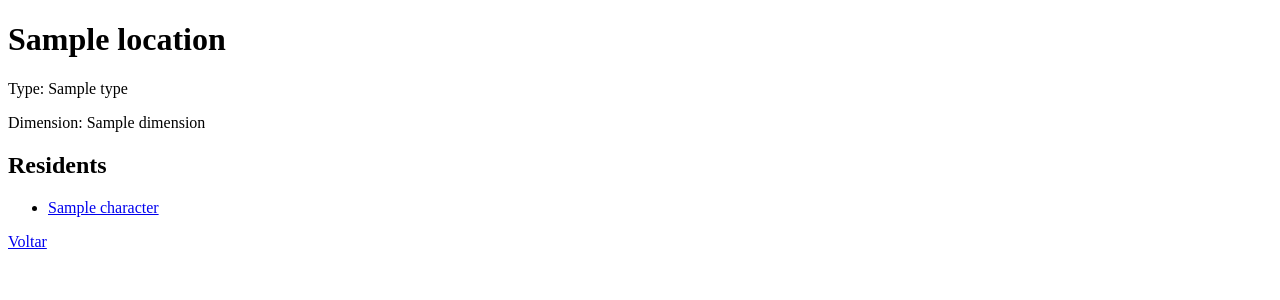
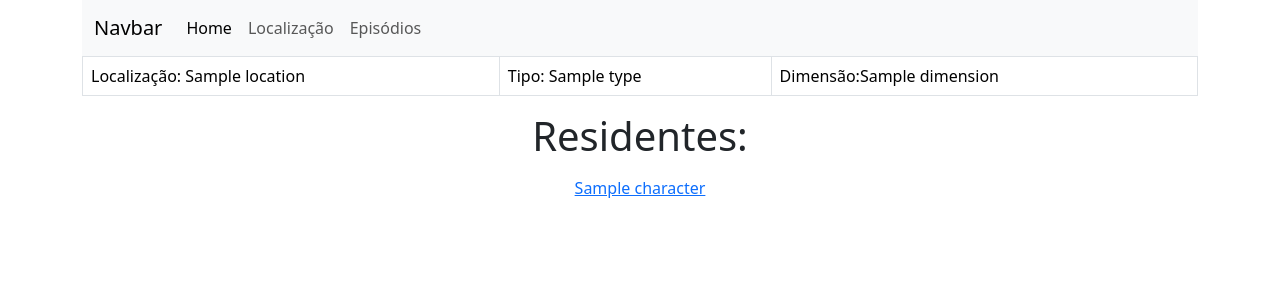
Before and after one commit to LucianeFernandesRoque/api, a Flask app: template desafio_api/templates/location.html in a window 1280 px wide. Shown: the top 300 px of the page. Run offline with Flask 3, Linux system fonts and the light colour scheme; the template is opened without the code that fills it: most values are stand-ins (such as "Sample title", 1, 10 or a date in 2020).

Commit message:
Adicionado estilo e link para cada personagem

```diff
--- a/desafio_api/templates/location.html
+++ b/desafio_api/templates/location.html
@@ -1,18 +1,23 @@
-<!DOCTYPE html>
-<html>
-<head>
-    <title>Location</title>
-</head>
-<body>
-    <h1>{{location.name}}</h1>
-    <p>Type: {{location.type}}</p>
-    <p>Dimension: {{location.dimension}}</p>
-    <h2>Residents</h2>
-    <ul>
-        {% for character in characters %}
-            <li><a href="{{character.url}}">{{character.name}}</a></li>
-        {% endfor %}
+{% extends 'layout.html' %}
+{% block content %}
+<table class="table table-bordered">
+    <thead>
+      <tr>
+        <td scope="col">Localização: {{location.name}}</td>
+        <td scope="col">Tipo: {{location.type}}</td>
+        <td scope="col">Dimensão:{{location.dimension}}</td>
+      </tr>
+    </thead>
+</table>
+<div class="container">
+
+    <h1 class="text-center"><p>Residentes:</p></h1>
+    <ul class="list-unstyled text-center">
+        <li class="mb-1"><p>{% for character in characters %}
+            <div class="text-center">
+            <a href="{{character.url}}">{{character.name}}</p></li>
     </ul>
-    <a href="/locations.html">Voltar</a>
-</body>
-</html>
+
+{% endfor %}
+</div>
+{% endblock %}
--- a/desafio_api/templates/nav.html
+++ b/desafio_api/templates/nav.html
@@ -11,7 +11,7 @@
             <a class="nav-link active" aria-current="page" href="#">Home</a>
           </li>
           <li class="nav-item">
-            <a class="nav-link" href="./locations.html">Localização</a>
+            <a class="nav-link" href="/locations.html">Localização</a>
           </li>
           <li class="nav-item">
             <a class="nav-link" href="/episodios">Episódios</a>
--- a/templates/layout.html
+++ b/templates/layout.html
@@ -1,4 +1,4 @@
-<html lang="">
+<html lang="pt-br">
   <head>
     <meta charset="utf-8">
     <meta name="viewport" content="width=device-width, initial-scale=1">
```
